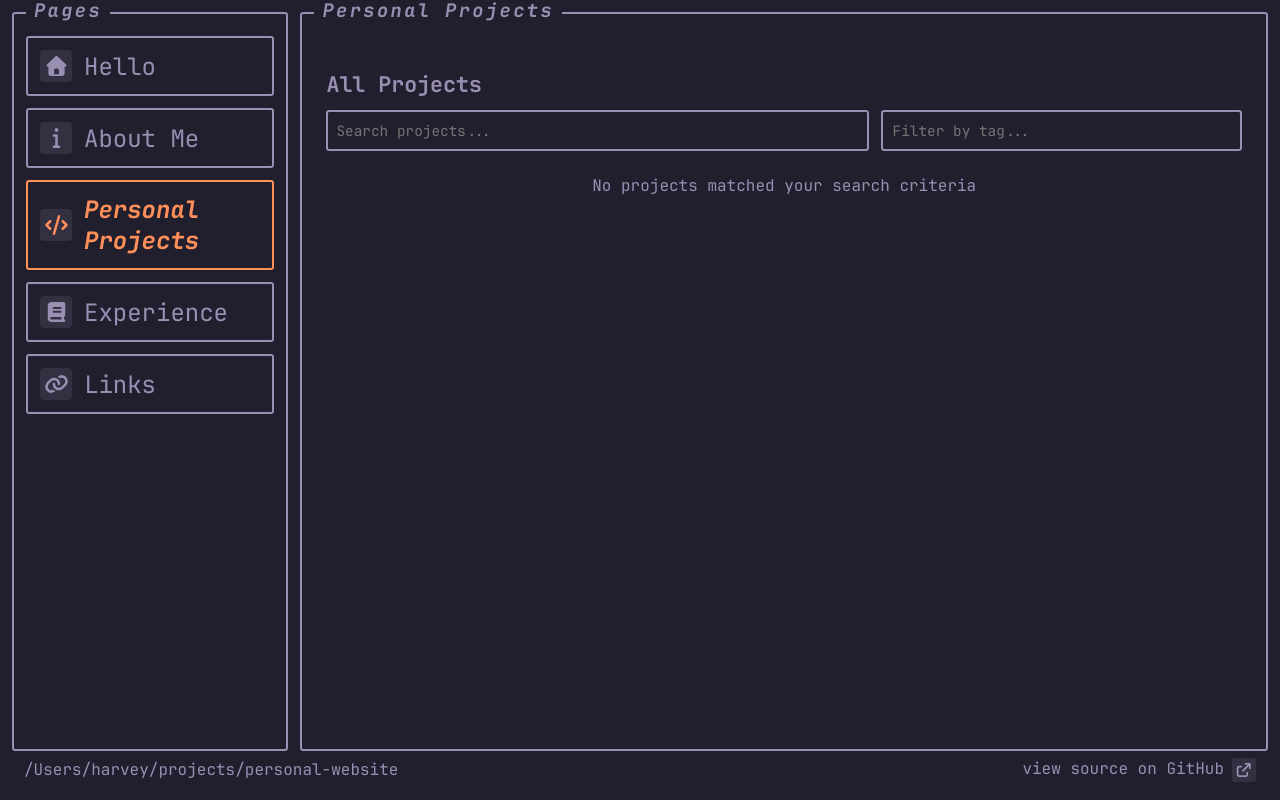
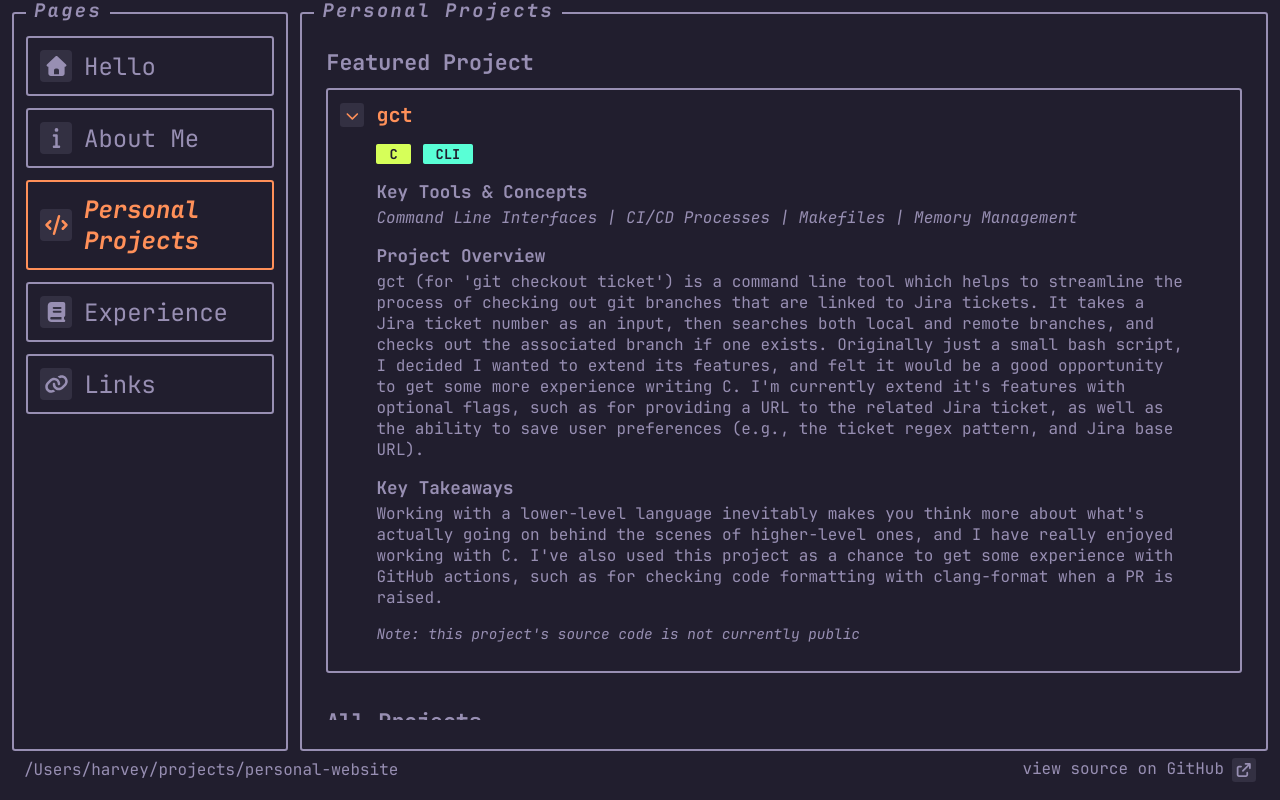
Before and after one commit to harveybalaam/personal-website, a React (Vite) app: page /projects in a window 1280 px wide. Built offline with nearby package versions, Linux system fonts and the light colour scheme.

Commit message:
feat: initial personal projects

```diff
--- a/src/pages/PersonalProjects/index.tsx
+++ b/src/pages/PersonalProjects/index.tsx
@@ -48,7 +48,72 @@ const hasIntersectingElements = (arr1: unknown[], arr2: unknown[]) => {
   return set2.intersection(set1).size > 0;
 };
 
-const projects: Project[] = [];
+const projects: Project[] = [
+  {
+    id: 1,
+    title: "gct",
+    isFeatured: true,
+    tags: [
+      { colour: "green", text: "C" },
+      { colour: "teal", text: "CLI" },
+    ],
+    toolsAndConcepts: [
+      "Command Line Interfaces",
+      "CI/CD Processes",
+      "Makefiles",
+      "Memory Management",
+    ],
+    description:
+      "gct (for 'git checkout ticket') is a command line tool which helps to streamline the process of checking out git branches that are linked to Jira tickets. It takes a Jira ticket number as an input, then searches both local and remote branches, and checks out the associated branch if one exists. Originally just a small bash script, I decided I wanted to extend its features, and felt it would be a good opportunity to get some more experience writing C. I'm currently extend it's features with optional flags, such as for providing a URL to the related Jira ticket, as well as the ability to save user preferences (e.g., the ticket regex pattern, and Jira base URL).",
+    keyTakeaways:
+      "Working with a lower-level language inevitably makes you think more about what's actually going on behind the scenes of higher-level ones, and I have really enjoyed working with C. I've also used this project as a chance to get some experience with GitHub actions, such as for checking code formatting with clang-format when a PR is raised.",
+  },
+  {
+    id: 2,
+    title: "Movie Recommender System",
+    isFeatured: false,
+    tags: [
+      { colour: "yellow", text: "Python" },
+      { colour: "orange", text: "ML" },
+      { colour: "pink", text: "Data Science" },
+      { colour: "blue", text: "TUI" },
+    ],
+    toolsAndConcepts: [
+      "Machine Learning",
+      "SVD",
+      "Data Cleaning & Analysis",
+      "Word2Vec",
+      "Collaborative & Content-based Filtering",
+    ],
+    description:
+      "As part of my final-year 'Recommender Systems' university module, I created a hybrid recommender system for suggesting the most likely films a given user would like to watch. It comprises a hybrid (i.e., both collaborative and content-based filtering) recommender, incorporating word2vec to better model the corpus' features. The criteria I chose to evaluate my system were Novelty @k (Kaminskas, 2016), and Mean Reciprocal Rank @k. For my data, I used the MovieLens 32M dataset, with additional data pre-processing/preparation. It also incorporates a TUI to interact with the system and present the generated recommendations.",
+    keyTakeaways:
+      "Although I interact with recommender systems almost every day, before this module I had never really known how they actually operated under the hood. It was interesting to learn about the theoretical concepts behing creating recommendations, and how we can deal with problems I had never even considered, for example the variance in the range of reviews users give, when determining how to weight each. I enjoyed also the process of building my own system, from dataset selection, data preparation, to model fitting and tuning, as well as evaluation metric selection and calculation. On that note, it also demonstrated to me the value in basing my design choices on strong empirical analysis, especially for systems with so many variables.",
+    link: "https://github.com/skiing-gecko/recommender-systems",
+  },
+  {
+    id: 3,
+    title: "Personal Website",
+    isFeatured: false,
+    tags: [
+      { colour: "blue", text: "TypeScript" },
+      { colour: "purple", text: "AWS" },
+      { colour: "red", text: "Frontend" },
+    ],
+    toolsAndConcepts: [
+      "React",
+      "TanStack Router",
+      "CSS",
+      "Storybook",
+      "UI Design",
+    ],
+    description:
+      "The site you're currently looking at! I started this primarily because I wanted to get more practice using TypeScript & React, since they are quite integral to the development I do in my work. I have also recently started to interact with a lot more TUI-based applications, and I have become very fond of their flavour of UI. I felt that this site would provide a good outlet for designing such an interface while also building my skills.",
+    keyTakeaways:
+      "My key takeaways for this one are still in progress! But I've enjoyed setting up my own project from scratch, and look forward to building it up in the future, too. I'd particularly like to add some component tests to the project.",
+    link: "https://github.com/harveybalaam/personal-website",
+  },
+];
 
 const uniqueTags = getUniqueTags(projects);
 const featuredProjects = projects.filter((project) => project.isFeatured);
```
